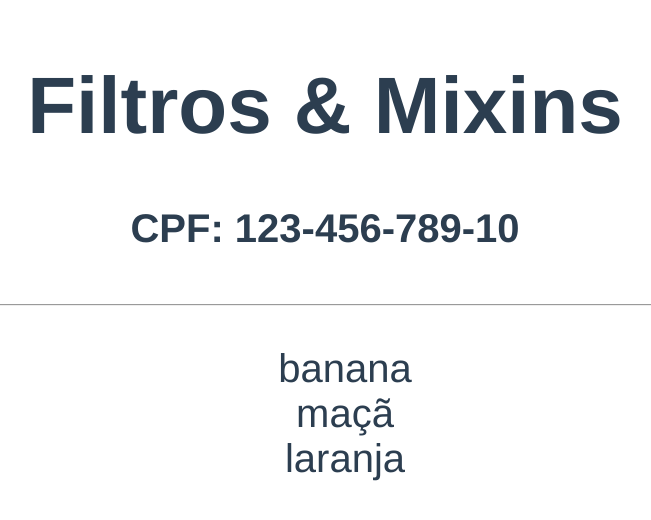
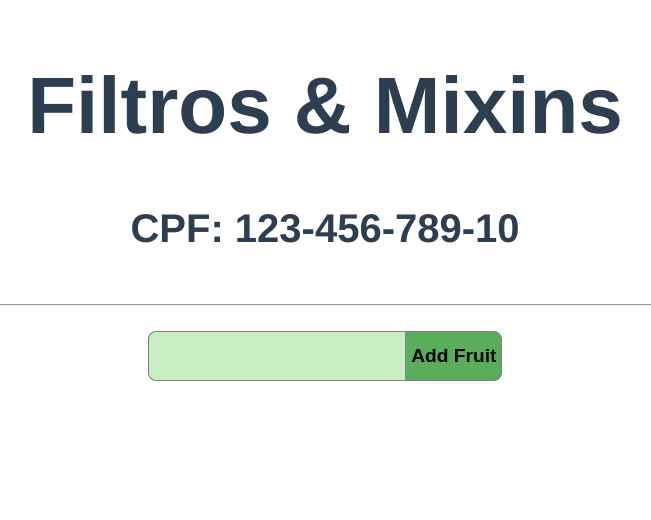
Before and after one commit to rafaeldtx/vuejs_introduction, a Vue app in the folder filtros-mixins/: page / in a window 1280 px wide. Shown: the top 520 px of the page, without its empty margins (315-966 px from the left). Built offline with nearby package versions, Linux system fonts and the light colour scheme.

Commit message:
(Mixins) Add base style to Fruit.vue

```diff
--- a/filtros-mixins/src/components/Fruit.vue
+++ b/filtros-mixins/src/components/Fruit.vue
@@ -1,6 +1,11 @@
 <template>
     <div class="fruit">
-        <ul class="list">
+        <div class="input-group">
+            <input class="input" type="text" v-model="fruit" @keydown.enter="add"/>
+            <button class="add-button" @click="add">Add Fruit</button>
+        </div>
+
+        <ul class="list" v-if="fruits.length">
             <li v-for="fruit in fruits" :key="fruit">
                 {{ fruit }}
             </li>
@@ -13,7 +18,7 @@ export default {
     data() {
         return {
             fruit: null,
-            fruits: ['banana', 'maçã', 'laranja']
+            fruits: []
         }
     },
     methods: {
@@ -28,7 +33,39 @@ export default {
 </script>
 
 <style scoped>
-    .fruit .list {
-        list-style: none;
-    }
+.fruit {
+    display: flex;
+    justify-content: center;
+    align-items: center;
+    flex-direction: column;
+}
+.fruit .list {
+    list-style: none;
+    background-color: green;
+    color: white;
+    padding: 1.5rem;
+    border-radius: 8px;
+    max-width: 250px;
+}
+
+.input {
+    background-color: rgb(200, 238, 194);
+    border-top-left-radius: 8px;
+    border-bottom-left-radius: 8px;
+    font-size: 1.2rem;
+    border: 1px solid gray;
+    border-right: 0px;
+    padding: 0.8rem 0.3rem;
+}
+
+.add-button {
+    background-color: rgb(90, 173, 90);
+    cursor: pointer;
+    font-weight: bold;
+    font-size: 1.2rem;
+    border: 1px solid gray;
+    padding: 0.8rem 0.3rem;
+    border-top-right-radius: 8px;
+    border-bottom-right-radius: 8px;
+}
 </style>
```
